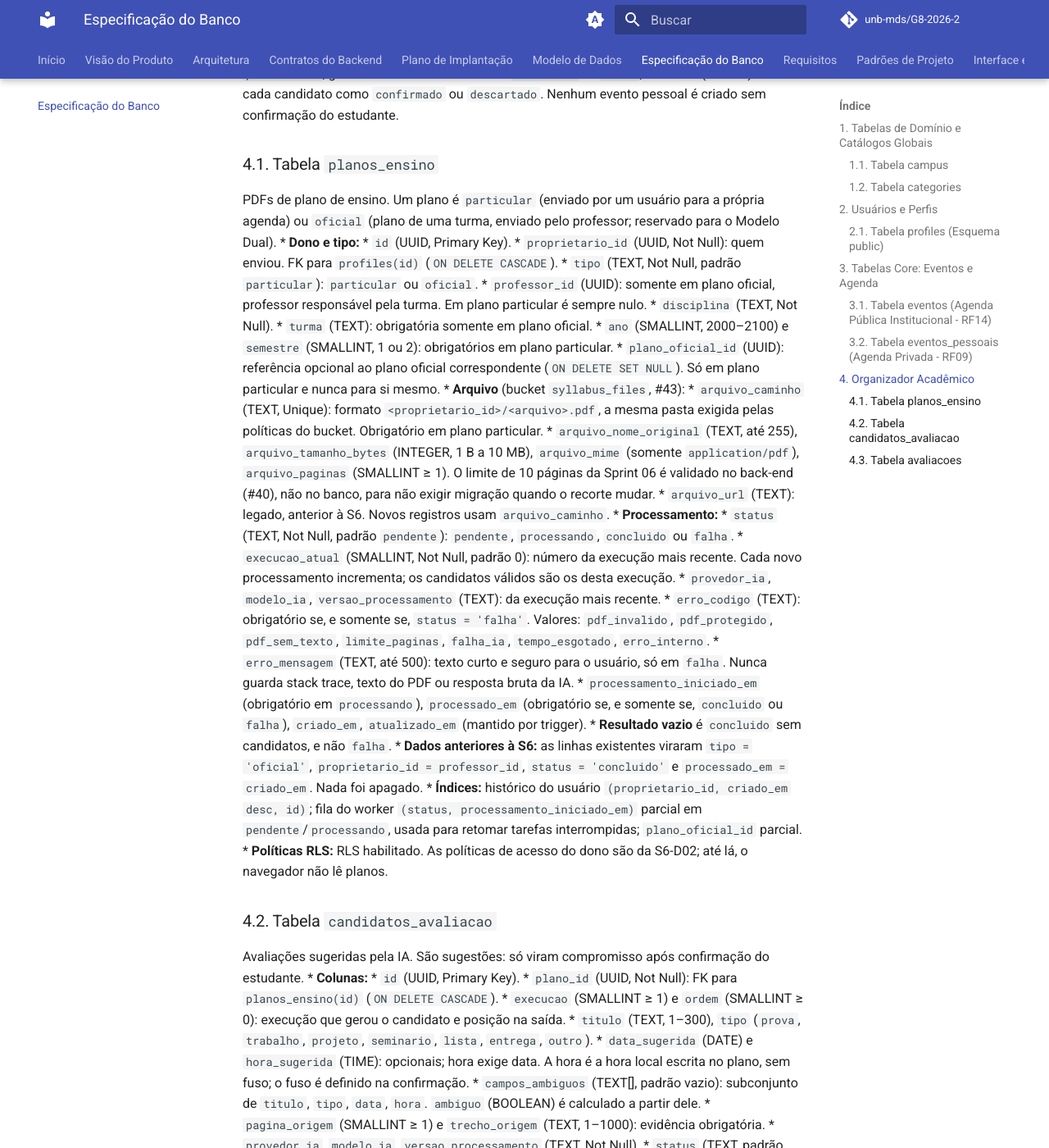
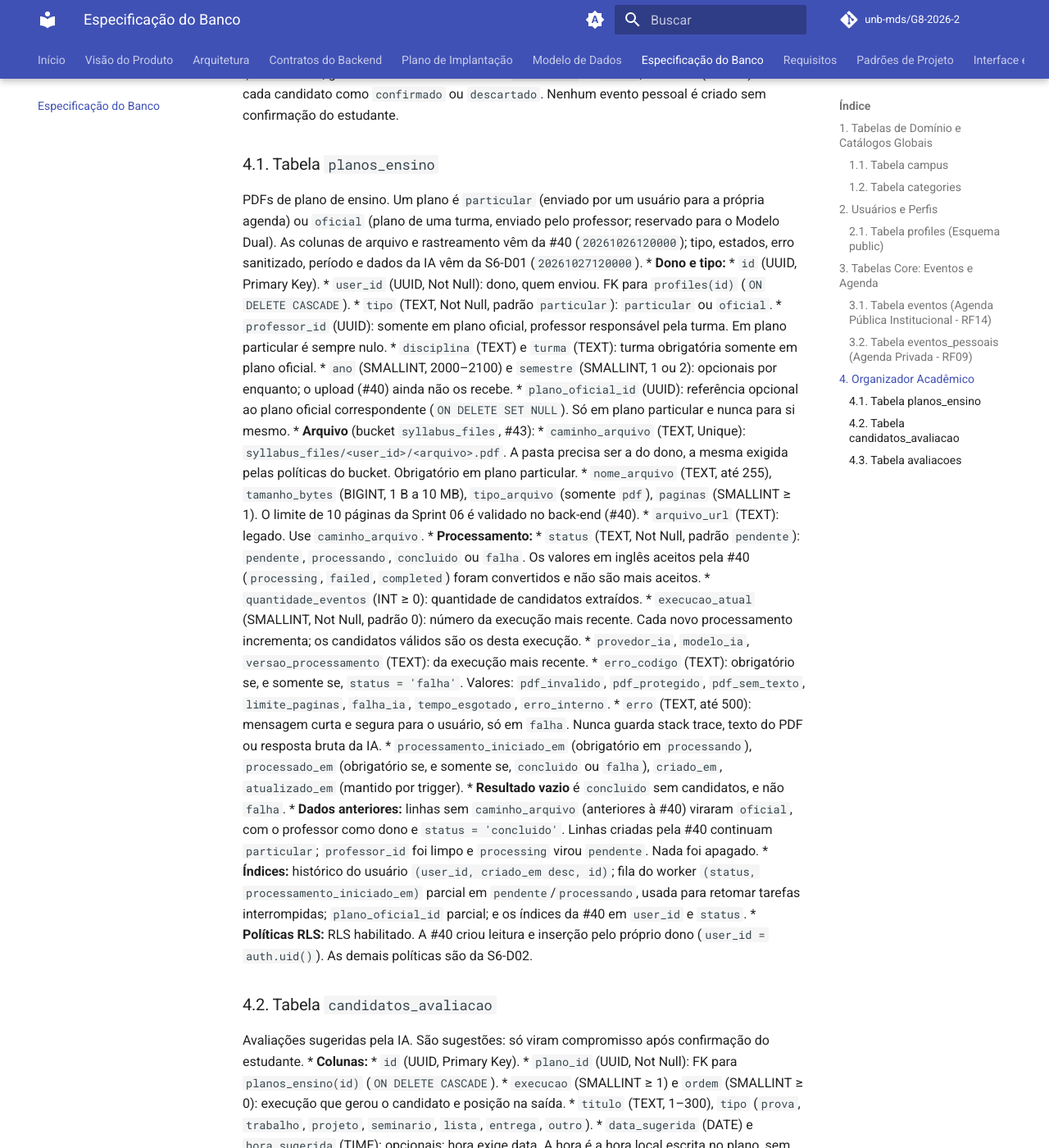
Before and after one commit to unb-mds/2026-2-AgendaUnB, an MkDocs documentation site: the page built from docs/especificacao-banco-de-dados.md, in a window 1280 px wide and 1400 px high, scrolled down 2359 px. Shown: the whole window at 82% size. Built offline with MkDocs 1.6.1 and Material for MkDocs 9.7.7, drawn with Linux system fonts in a browser that asks for light colours; comment, search, counter and statistics services are not loaded; some of the changed text lies outside the part shown.

Commit message:
docs: alinha DER e dicionário às colunas do upload

```diff
--- a/docs/especificacao-banco-de-dados.md
+++ b/docs/especificacao-banco-de-dados.md
@@ -82,36 +82,36 @@ Agenda estritamente privada, gerenciada e visualizada unicamente por cada estuda
 
 ## 4. Organizador Acadêmico
 
-Migração de referência: `20261027120000_planos_particulares_e_candidatos.sql` (S6-D01, #53).
+Migrações de referência: `20261026120000_upload_planos_ensino.sql` (#40) e `20261027120000_planos_particulares_e_candidatos.sql` (S6-D01, #53).
 
 Fluxo: o upload (#40) cria o plano como `pendente`; o processamento (S6-B01) passa para `processando`, grava candidatos e termina em `concluido` ou `falha`; a revisão (S6-B02) marca cada candidato como `confirmado` ou `descartado`. Nenhum evento pessoal é criado sem confirmação do estudante.
 
 ### 4.1. Tabela `planos_ensino`
-PDFs de plano de ensino. Um plano é `particular` (enviado por um usuário para a própria agenda) ou `oficial` (plano de uma turma, enviado pelo professor; reservado para o Modelo Dual).
+PDFs de plano de ensino. Um plano é `particular` (enviado por um usuário para a própria agenda) ou `oficial` (plano de uma turma, enviado pelo professor; reservado para o Modelo Dual). As colunas de arquivo e rastreamento vêm da #40 (`20261026120000`); tipo, estados, erro sanitizado, período e dados da IA vêm da S6-D01 (`20261027120000`).
 *   **Dono e tipo:**
     *   `id` (UUID, Primary Key).
-    *   `proprietario_id` (UUID, Not Null): quem enviou. FK para `profiles(id)` (`ON DELETE CASCADE`).
+    *   `user_id` (UUID, Not Null): dono, quem enviou. FK para `profiles(id)` (`ON DELETE CASCADE`).
     *   `tipo` (TEXT, Not Null, padrão `particular`): `particular` ou `oficial`.
     *   `professor_id` (UUID): somente em plano oficial, professor responsável pela turma. Em plano particular é sempre nulo.
-    *   `disciplina` (TEXT, Not Null).
-    *   `turma` (TEXT): obrigatória somente em plano oficial.
-    *   `ano` (SMALLINT, 2000–2100) e `semestre` (SMALLINT, 1 ou 2): obrigatórios em plano particular.
+    *   `disciplina` (TEXT) e `turma` (TEXT): turma obrigatória somente em plano oficial.
+    *   `ano` (SMALLINT, 2000–2100) e `semestre` (SMALLINT, 1 ou 2): opcionais por enquanto; o upload (#40) ainda não os recebe.
     *   `plano_oficial_id` (UUID): referência opcional ao plano oficial correspondente (`ON DELETE SET NULL`). Só em plano particular e nunca para si mesmo.
 *   **Arquivo** (bucket `syllabus_files`, #43):
-    *   `arquivo_caminho` (TEXT, Unique): formato `<proprietario_id>/<arquivo>.pdf`, a mesma pasta exigida pelas políticas do bucket. Obrigatório em plano particular.
-    *   `arquivo_nome_original` (TEXT, até 255), `arquivo_tamanho_bytes` (INTEGER, 1 B a 10 MB), `arquivo_mime` (somente `application/pdf`), `arquivo_paginas` (SMALLINT ≥ 1). O limite de 10 páginas da Sprint 06 é validado no back-end (#40), não no banco, para não exigir migração quando o recorte mudar.
-    *   `arquivo_url` (TEXT): legado, anterior à S6. Novos registros usam `arquivo_caminho`.
+    *   `caminho_arquivo` (TEXT, Unique): `syllabus_files/<user_id>/<arquivo>.pdf`. A pasta precisa ser a do dono, a mesma exigida pelas políticas do bucket. Obrigatório em plano particular.
+    *   `nome_arquivo` (TEXT, até 255), `tamanho_bytes` (BIGINT, 1 B a 10 MB), `tipo_arquivo` (somente `pdf`), `paginas` (SMALLINT ≥ 1). O limite de 10 páginas da Sprint 06 é validado no back-end (#40).
+    *   `arquivo_url` (TEXT): legado. Use `caminho_arquivo`.
 *   **Processamento:**
-    *   `status` (TEXT, Not Null, padrão `pendente`): `pendente`, `processando`, `concluido` ou `falha`.
+    *   `status` (TEXT, Not Null, padrão `pendente`): `pendente`, `processando`, `concluido` ou `falha`. Os valores em inglês aceitos pela #40 (`processing`, `failed`, `completed`) foram convertidos e não são mais aceitos.
+    *   `quantidade_eventos` (INT ≥ 0): quantidade de candidatos extraídos.
     *   `execucao_atual` (SMALLINT, Not Null, padrão 0): número da execução mais recente. Cada novo processamento incrementa; os candidatos válidos são os desta execução.
     *   `provedor_ia`, `modelo_ia`, `versao_processamento` (TEXT): da execução mais recente.
     *   `erro_codigo` (TEXT): obrigatório se, e somente se, `status = 'falha'`. Valores: `pdf_invalido`, `pdf_protegido`, `pdf_sem_texto`, `limite_paginas`, `falha_ia`, `tempo_esgotado`, `erro_interno`.
-    *   `erro_mensagem` (TEXT, até 500): texto curto e seguro para o usuário, só em `falha`. Nunca guarda stack trace, texto do PDF ou resposta bruta da IA.
+    *   `erro` (TEXT, até 500): mensagem curta e segura para o usuário, só em `falha`. Nunca guarda stack trace, texto do PDF ou resposta bruta da IA.
     *   `processamento_iniciado_em` (obrigatório em `processando`), `processado_em` (obrigatório se, e somente se, `concluido` ou `falha`), `criado_em`, `atualizado_em` (mantido por trigger).
     *   **Resultado vazio** é `concluido` sem candidatos, e não `falha`.
-*   **Dados anteriores à S6:** as linhas existentes viraram `tipo = 'oficial'`, `proprietario_id = professor_id`, `status = 'concluido'` e `processado_em = criado_em`. Nada foi apagado.
-*   **Índices:** histórico do usuário `(proprietario_id, criado_em desc, id)`; fila do worker `(status, processamento_iniciado_em)` parcial em `pendente`/`processando`, usada para retomar tarefas interrompidas; `plano_oficial_id` parcial.
-*   **Políticas RLS:** RLS habilitado. As políticas de acesso do dono são da S6-D02; até lá, o navegador não lê planos.
+*   **Dados anteriores:** linhas sem `caminho_arquivo` (anteriores à #40) viraram `oficial`, com o professor como dono e `status = 'concluido'`. Linhas criadas pela #40 continuam `particular`; `professor_id` foi limpo e `processing` virou `pendente`. Nada foi apagado.
+*   **Índices:** histórico do usuário `(user_id, criado_em desc, id)`; fila do worker `(status, processamento_iniciado_em)` parcial em `pendente`/`processando`, usada para retomar tarefas interrompidas; `plano_oficial_id` parcial; e os índices da #40 em `user_id` e `status`.
+*   **Políticas RLS:** RLS habilitado. A #40 criou leitura e inserção pelo próprio dono (`user_id = auth.uid()`). As demais políticas são da S6-D02.
 
 ### 4.2. Tabela `candidatos_avaliacao`
 Avaliações sugeridas pela IA. São sugestões: só viram compromisso após confirmação do estudante.
```
Also changed, not shown: docs/modelo-de-dados.md (+10 -9 lines).
